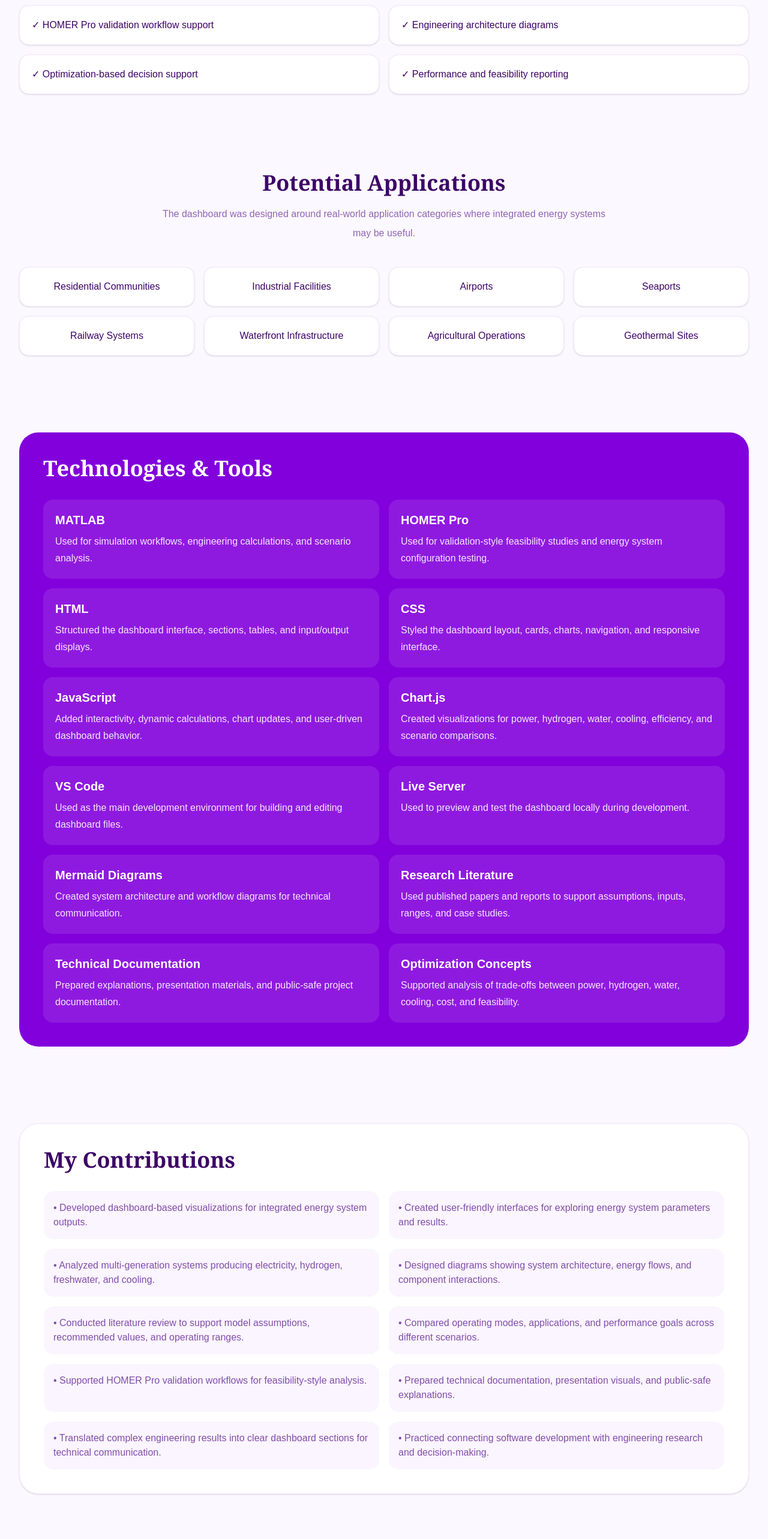
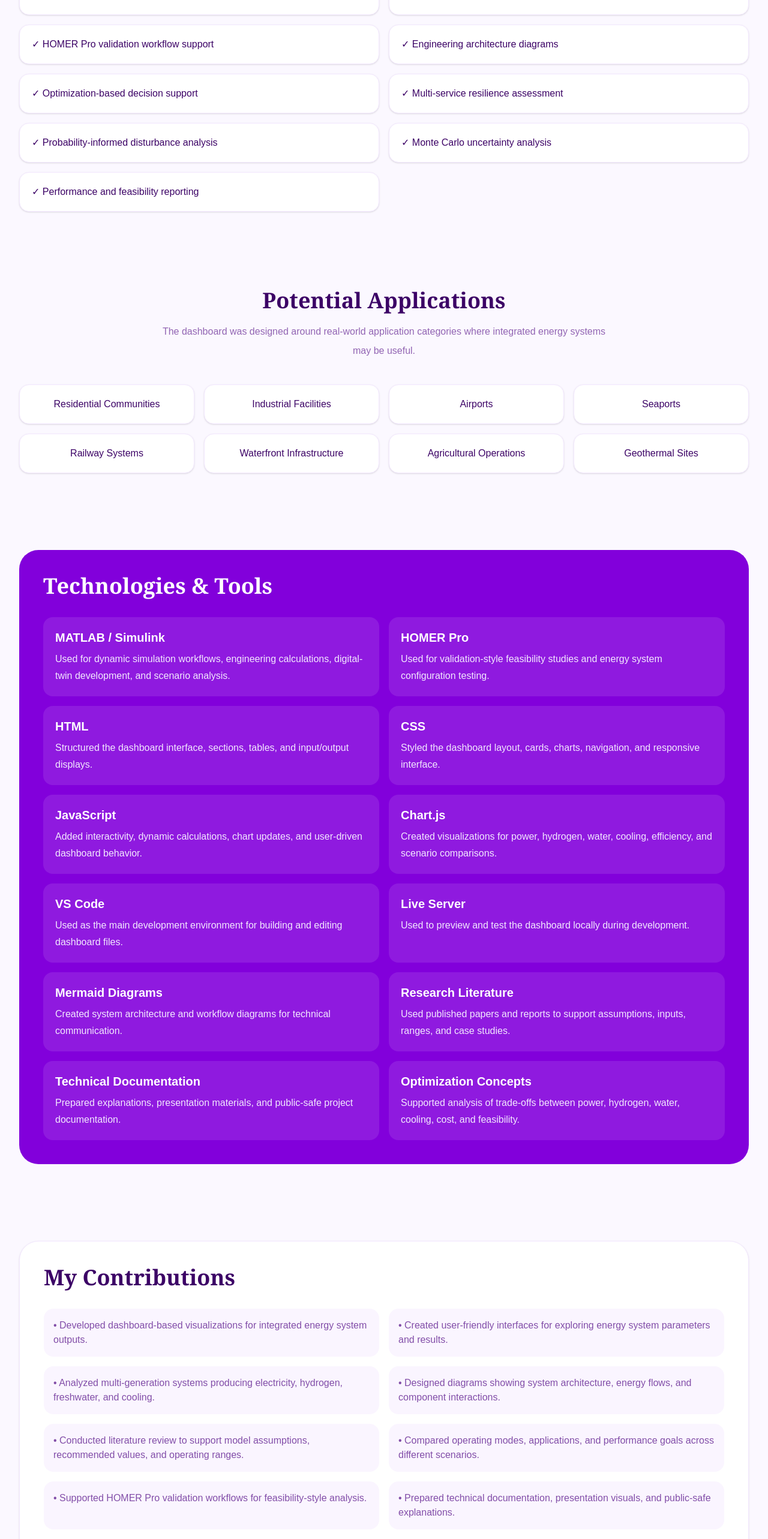
Before and after one commit to Zlawal79/zainab-portfolio, a Next.js app: page /projects/mg-opt in a window 1280 px wide. Shown: the part 1880-4446 px from the top of the page at 60% size. Built offline with nearby package versions, Linux system fonts and the light colour scheme.

Commit message:
Align MG-OPT page with digital twin and resilience research

```diff
--- a/app/projects/mg-opt/page.tsx
+++ b/app/projects/mg-opt/page.tsx
@@ -12,6 +12,9 @@ const features = [
   "HOMER Pro validation workflow support",
   "Engineering architecture diagrams",
   "Optimization-based decision support",
+  "Multi-service resilience assessment",
+  "Probability-informed disturbance analysis",
+  "Monte Carlo uncertainty analysis",
   "Performance and feasibility reporting",
 ];
 
@@ -30,8 +33,8 @@ const applications = [
 
 const tools = [
   {
-    name: "MATLAB",
-    purpose: "Used for simulation workflows, engineering calculations, and scenario analysis.",
+    name: "MATLAB / Simulink",
+    purpose: "Used for dynamic simulation workflows, engineering calculations, digital-twin development, and scenario analysis.",
   },
   {
     name: "HOMER Pro",
@@ -89,7 +92,8 @@ const contributions = [
   "Supported HOMER Pro validation workflows for feasibility-style analysis.",
   "Prepared technical documentation, presentation visuals, and public-safe explanations.",
   "Translated complex engineering results into clear dashboard sections for technical communication.",
-  "Practiced connecting software development with engineering research and decision-making.",
+  "Connected software development with engineering research and decision-making.",
+  "Extended the workflow toward multi-service resilience, fault-tree reasoning, and Monte Carlo uncertainty analysis.",
 ];
 
 const lessons = [
@@ -145,7 +149,7 @@ export default function MGOPTPage() {
           evaluate integrated energy systems capable of producing electricity,
           hydrogen, freshwater, and cooling. The project connects research,
           optimization, dashboard development, scenario testing, and technical
-          communication.
+          communication. The broader research workflow also connects the platform to digital-twin simulation, multi-service resilience, and probability-informed disturbance analysis.
         </p>
 
         <div className="mt-8 flex flex-wrap gap-4">
```
